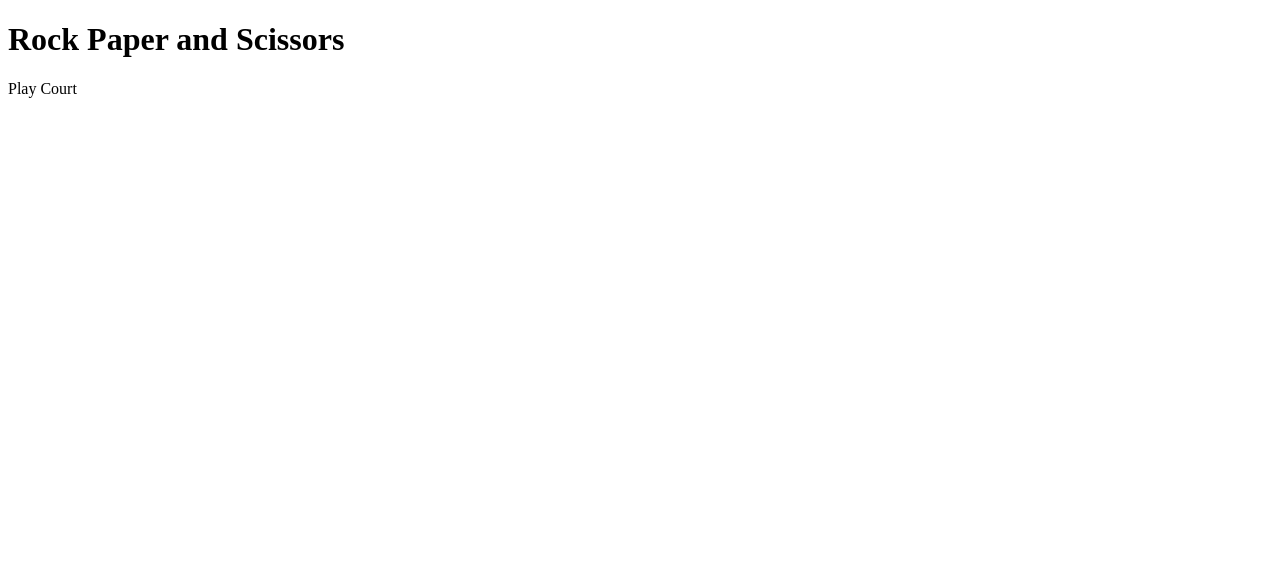
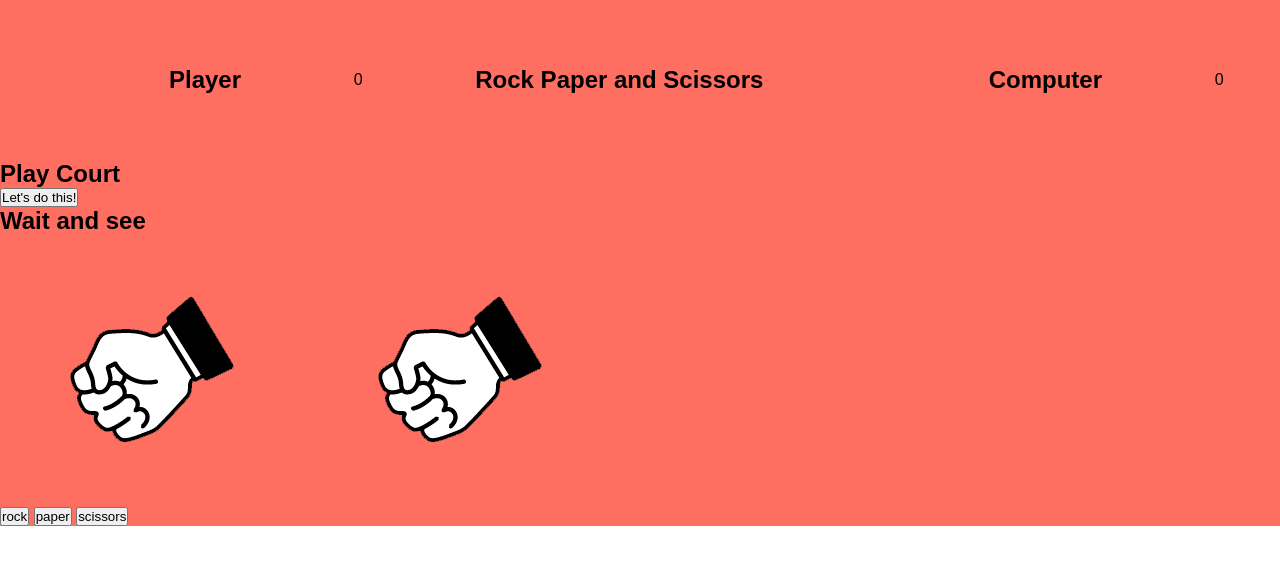
Before and after one commit to FreddyFrans/rock-paper-scissors-lizard-spock, a plain HTML site: page index.html in a window 1280 px wide. Drawn offline with Linux system fonts and the light colour scheme.

Commit message:
add color and layout

```diff
--- a/assets/css/style.css
+++ b/assets/css/style.css
@@ -0,0 +1,19 @@
+* {
+    margin: 0;
+    padding: 0;
+    box-sizing: border-box;
+}
+
+section {
+    height: 100%;
+    background-color: #FF6F61;
+    font-family: Arial, Helvetica, sans-serif;
+}
+
+.points {
+    color: black;
+    height: 20vh;
+    display: flex;
+    align-items: center;
+    justify-content: space-around;
+}
--- a/index.html
+++ b/index.html
@@ -10,11 +10,36 @@
 </head>
 
 <body>
-    <div>
-        <h1>Rock Paper and Scissors</h1>
-    </div>
-    <div>Play Court</div>
+    <section class="game">
+        <div class="points">
+            <div class="player-points">
+            </div>
+            <h2>Player</h2>
+            <p>0</p>
+            <h1>Rock Paper and Scissors</h1>
+            <div class=computer-points>
+            </div>
+            <h2>Computer</h2>
+            <p>0</p>
+        </div>
 
+        <div class="intro"></div>
+        <h1>Play Court</h1>
+        <button>Let's do this!</button>
+        <div class="play">
+            <h2 class="winner">Wait and see</h2>
+        </div>
+        <div class="hands">
+            <img class="player" src="./assets/images/rock.png" alt="">
+            <img class="computer" src="./assets/images/rock.png" alt="">
+        </div>
+        <div class="options">
+            <button class="rock">rock</button>
+            <button class="paper">paper</button>
+            <button class="scissors">scissors</button>
+        </div>
+
+    </section>
     <script src="assets/js/script.js"></script>
 </body>
 
```
